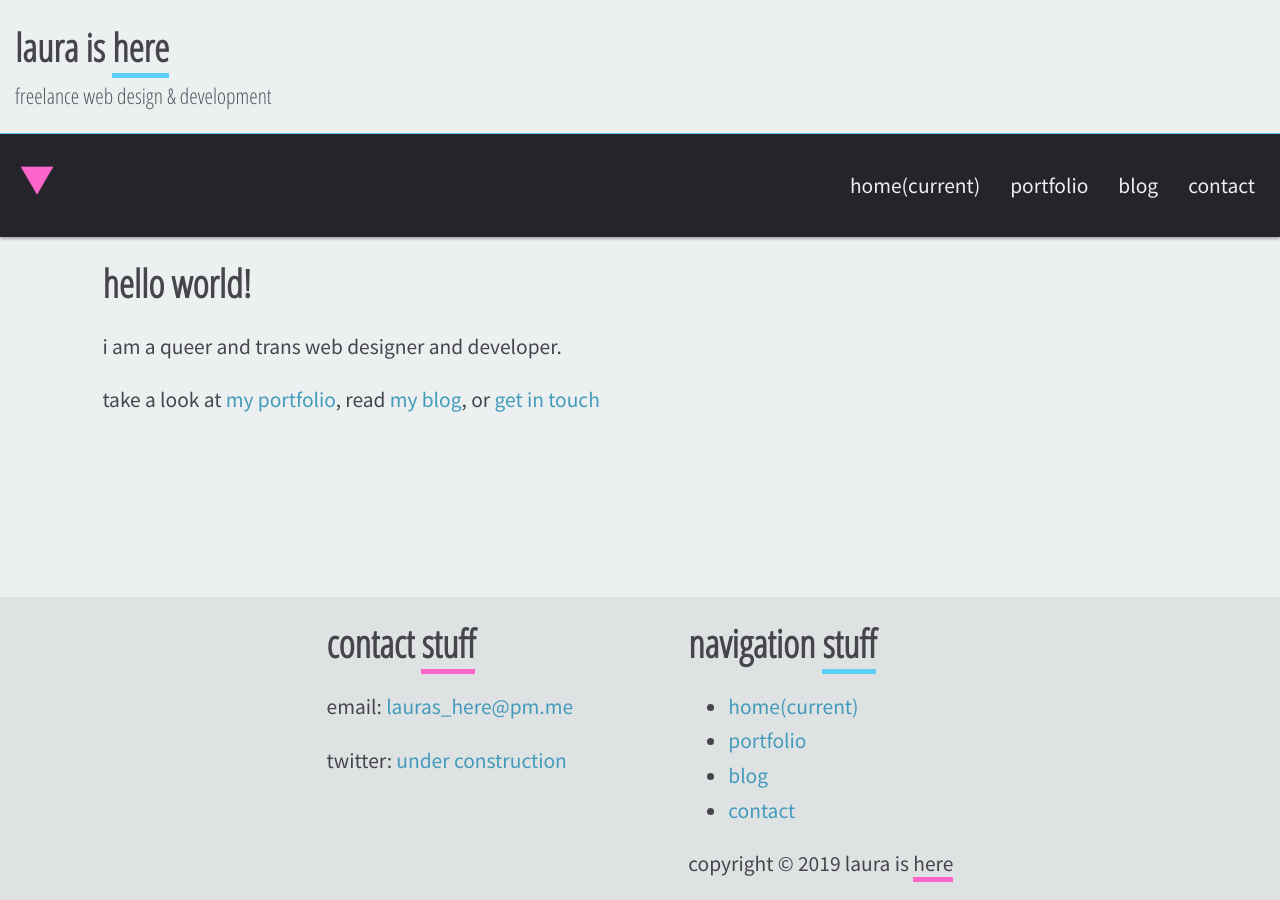
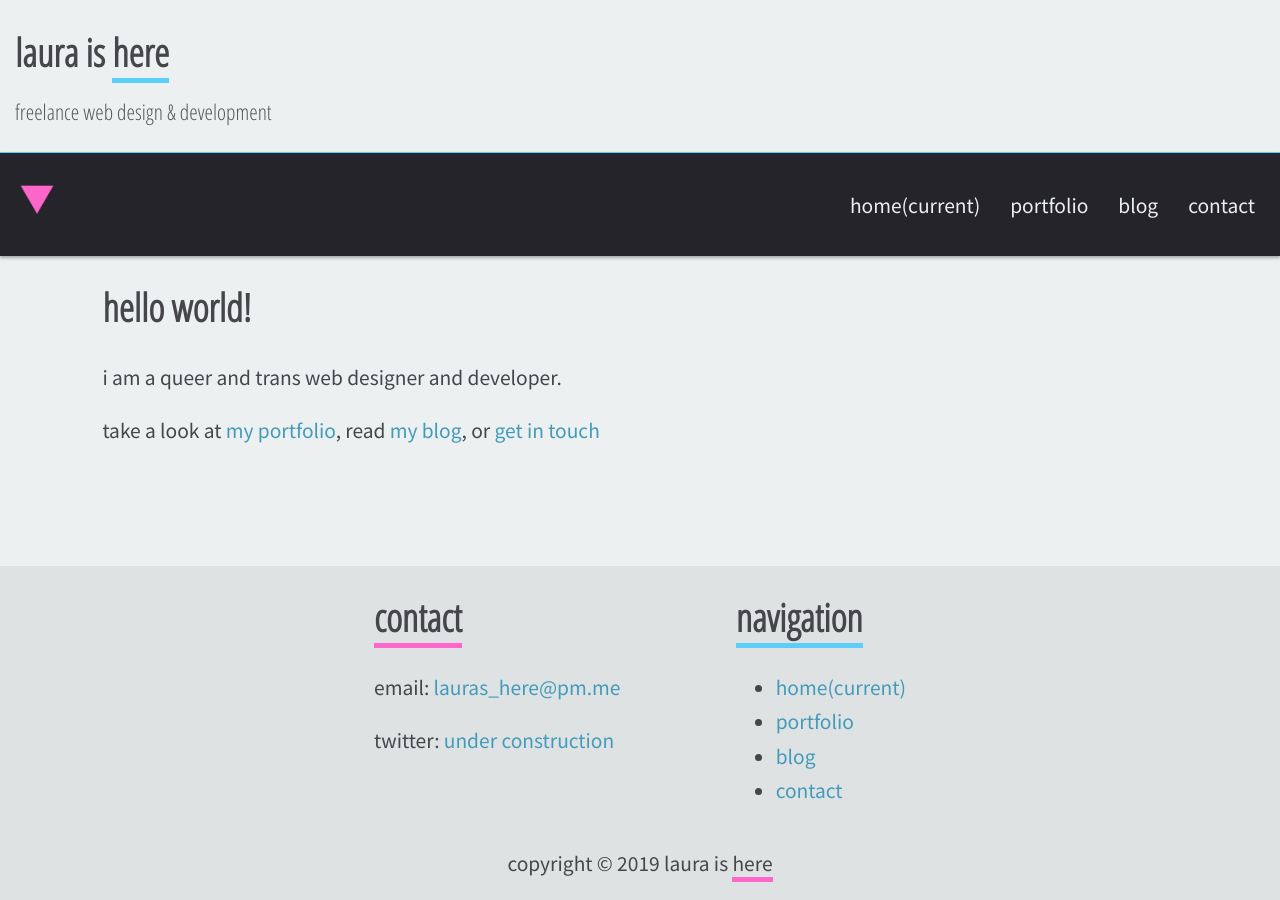
Before and after one commit to laura-is-here/laura-is-here.github.io, a Jekyll site: the page built from index.html, in a window 1280 px wide. Built offline with Jekyll 4.4.1, drawn with Linux system fonts in a browser that asks for light colours; a script that is not in the unit is left out.

Commit message:
Fix minor margin issues

```diff
--- a/_includes/footer.html
+++ b/_includes/footer.html
@@ -1,7 +1,7 @@
 <footer id="contact">
     <div class="flex-container">
         <div>
-            <h1>contact <span class="border-bottom-accent">stuff</span></h1>
+            <h1><span class="border-bottom-accent">contact</span></h1>
             <p>
                 email: <a href="mailto:lauras_here@pm.me">
                    lauras_here@pm.me
@@ -14,7 +14,7 @@
             </p>
         </div>
         <div class="">
-            <h1>navigation <span class="border-bottom">stuff</span></h1>
+            <h1><span class="border-bottom">navigation</span></h1>
             <ul>
             {% for item in site.data.navigation %}
                 <li>
@@ -25,9 +25,9 @@
                 </li>
             {% endfor %}
             </ul>
-            <p class="accent-color-main">
-                copyright &copy; 2019 laura is <span class="border-bottom-accent">here</span>
-            </p>
         </div>
     </div>
+    <p class="accent-color-main">
+        copyright &copy; 2019 laura is <span class="border-bottom-accent">here</span>
+    </p>
 </footer>
--- a/_sass/main.scss
+++ b/_sass/main.scss
@@ -55,7 +55,7 @@
 }
 h1,h2,h3,h4,h5,h6 {
   font-family: "Open Sans Condensed", "Work Sans", sans-serif;
-  line-height: $base-line-height*0.7;
+  line-height: $base-line-height*0.9;
 }
 header {
     padding: 15px;
@@ -119,23 +119,19 @@
     margin: 0 20%;
   }
 }
-.flex-container {
+.flex-container { // only use in .container
   display: flex;
   flex-flow: column nowrap;
-  margin: 0 4%;
 
   @media #{$mq-medium} {
-    margin: 0 8%;
     flex-flow: row wrap;
   }
 
   @media #{$mq-large} {
-    margin: 0 16%;
     flex-flow: row nowrap;
   }
 
   @media #{$mq-xlarge} {
-    margin: 0 20%;
   }
 }
 nav {
--- a/index.html
+++ b/index.html
@@ -2,10 +2,8 @@
 title: home | laura is here
 layout: default
 ---
-<main>
     <div class="container">
         <h1>hello world!</h1>
         <p>i am a queer and trans web designer and developer.</p>
         <p>take a look at <a href="portfolio.html">my portfolio</a>, read <a href="blog.html">my blog</a>, or <a href="contact.html">get in touch</a></p>
     </div>
-</main>
```
